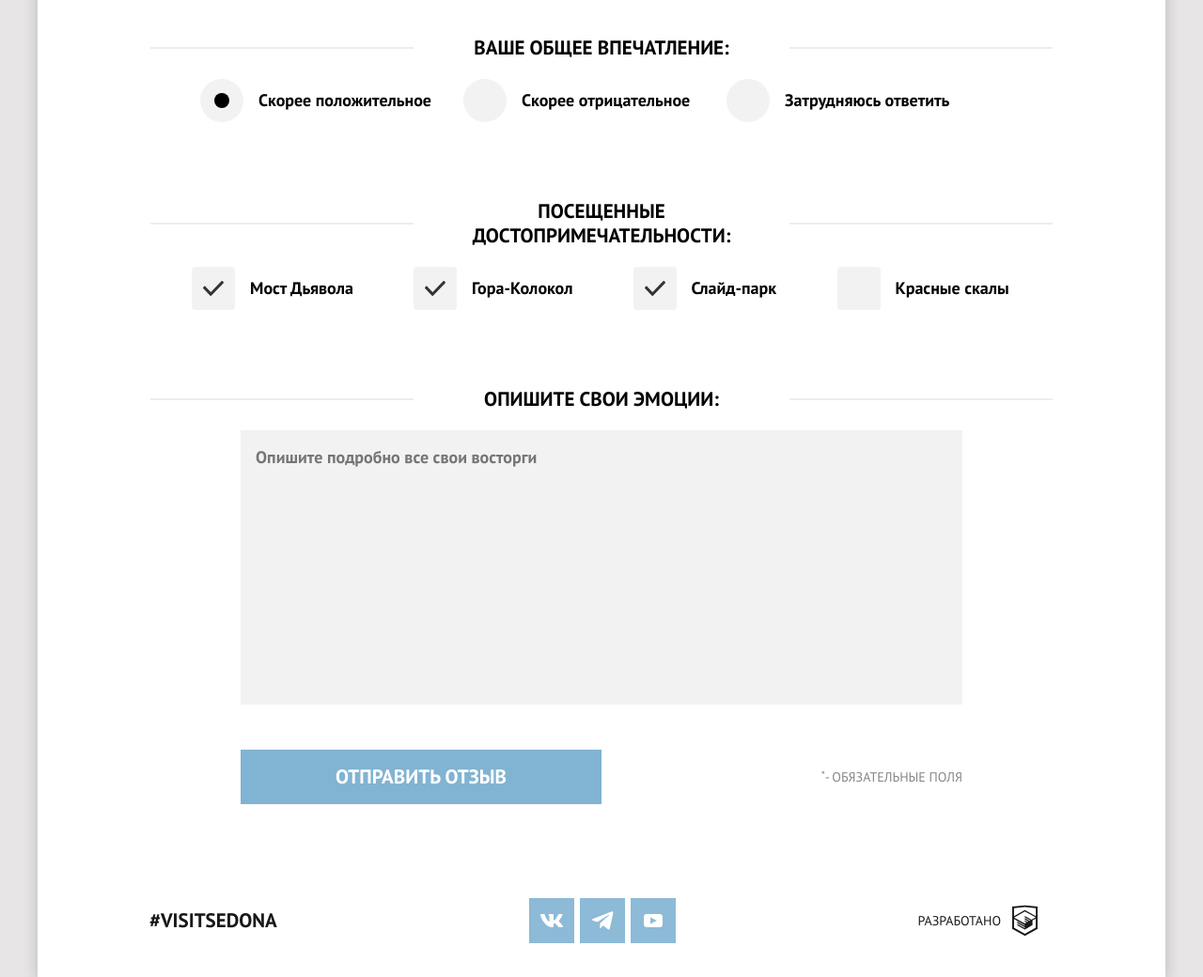
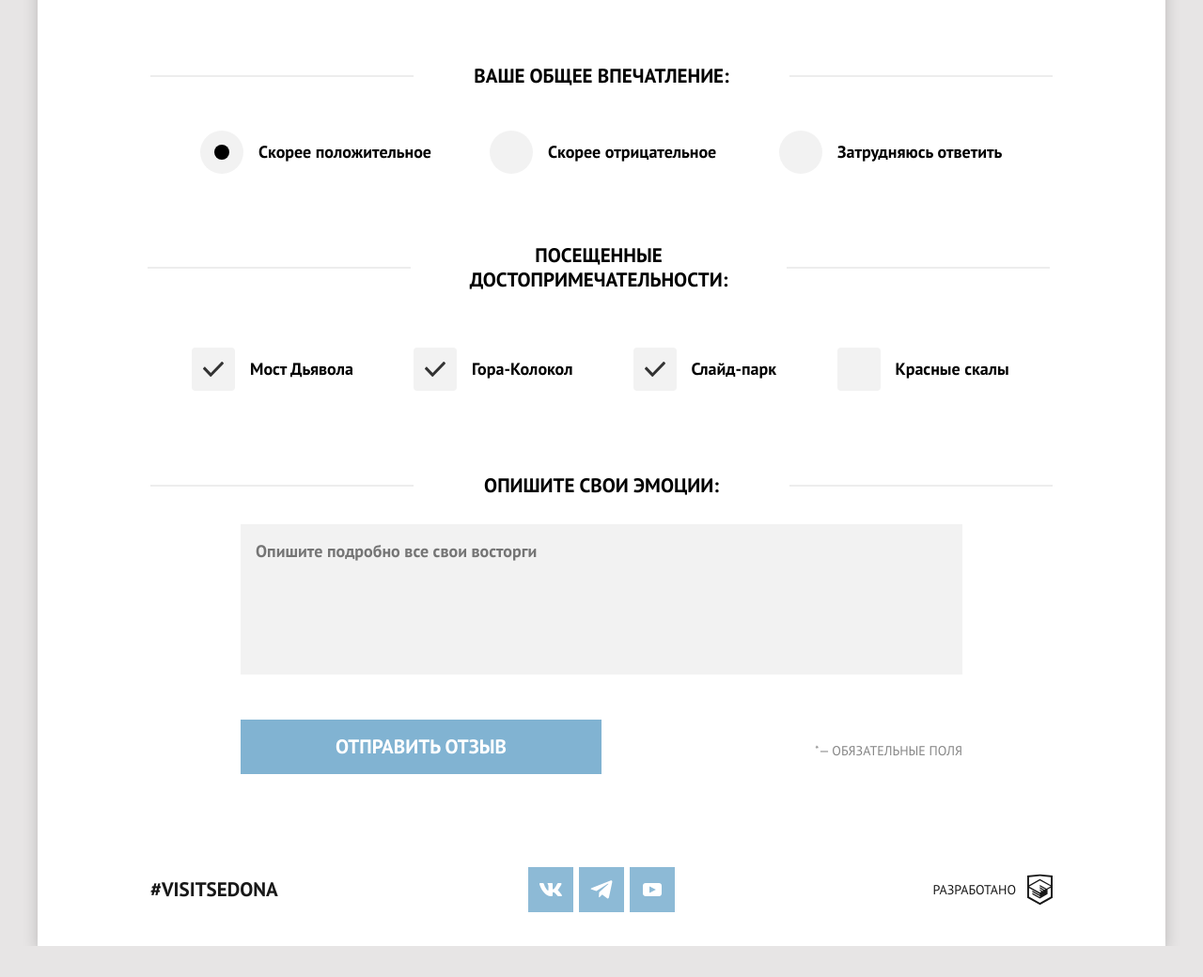
Before and after one commit to htmlacademy-adaptive/2043509-sedona-27, a website: page source/form.html in a window 1280 px wide. Shown: the part 965-2005 px from the top of the page at 94% size. After the commit the page ends 1972 px from the top, so only its background shows below. Drawn offline with nearby package versions, Linux system fonts and the light colour scheme; files that its build step writes are made by us from their sources; files whose address does not match are found by name.

Commit message:
Добавляет проверку по ПП все разрешения страницы формы.

```diff
--- a/source/form.html
+++ b/source/form.html
@@ -43,7 +43,7 @@
       </button>
     </nav>
   </header>
-  <main class="feedback-main">
+  <main>
     <div class="intro intro--not-index-page">
       <img class="intro__image intro__image--not-index-page" src="./img/content-images/sedona-feedback.svg"
         alt="Седона." width="229" height="39">
@@ -58,7 +58,7 @@
       <form class="feedback__form feedback-form" action="https://echo.htmlacademy.ru/" method="post">
         <div class="feedback-form__wrapper">
           <fieldset class="feedback-form__area feedback-form__area--about-user">
-            <legend class="feedback-form__legend">Представьтесь:</legend>
+            <legend class="feedback-form__legend feedback-form__legend--about-user">Представьтесь:</legend>
             <label class="feedback-form__label feedback-form__label--about-user" for="name">
               <span class="feedback-form__label-text">Имя<sup class="star-required">*</sup>:</span>
               <input class="feedback-form__input" type="text" name="name" id="name" placeholder="Имя" required></label>
@@ -84,7 +84,8 @@
           </fieldset>
         </div>
         <fieldset class="feedback-form__area feedback-form__area--impression">
-          <legend class="feedback-form__legend feedback-form__legend--decorated">Ваше Общее впечатление:</legend>
+          <legend class="feedback-form__legend feedback-form__legend--impression feedback-form__legend--decorated">Ваше
+            Общее впечатление:</legend>
           <label
             class="feedback-form__label feedback-form__label--impression feedback-form-control feedback-form-control--impression"
             for="positive">
@@ -108,7 +109,9 @@
           </label>
         </fieldset>
         <fieldset class="feedback-form__area feedback-form__area--visited-locations">
-          <legend class="feedback-form__legend feedback-form__legend--decorated">Посещенные достопримечательности:
+          <legend
+            class="feedback-form__legend feedback-form__legend--visited-locations feedback-form__legend--decorated">
+            Посещенные достопримечательности:
           </legend>
           <label
             class="feedback-form__label feedback-form__label--visited-locations feedback-form-control feedback-form-control--visited-locations"
@@ -156,21 +159,22 @@
           </label>
         </fieldset>
         <fieldset class="feedback-form__area feedback-form__area--emotions">
-          <legend class="feedback-form__legend feedback-form__legend--decorated">Опишите свои эмоции:</legend>
-          <textarea class="feedback-form__text-area" name="emotions" cols="30" rows="10"
+          <legend class="feedback-form__legend feedback-form__legend--emotions feedback-form__legend--decorated">Опишите
+            свои эмоции:</legend>
+          <textarea class="feedback-form__text-area" name="emotions" cols="30" rows="5"
             placeholder="Опишите подробно все свои восторги "></textarea>
         </fieldset>
         <div class="feedback-form__button-wrapper">
           <button class="feedback-form__button button" type="submit">Отправить отзыв</button>
-          <span class="feedback-form__info-text"><sup class="star-required">*</sup> - Обязательные поля</span>
+          <span class="feedback-form__info-text"><sup class="star-required">*</sup> &mdash; Обязательные поля</span>
         </div>
       </form>
     </section>
   </main>
   <footer class="main-footer">
-    <div class="main-footer__wrapper">
+    <div class="main-footer__wrapper main-footer__wrapper--form">
       <span class="main-footer__hashtag">#visitsedona</span>
-      <div class="main-footer__socials">
+      <div class="main-footer__socials main-footer__socials--form">
         <ul class="socials">
           <li class="socials__item">
             <a class="socials__link socials__link--vk" href="https://vk.com/htmlacademy" target="_blank"
--- a/source/sass/blocks/feedback-form.scss
+++ b/source/sass/blocks/feedback-form.scss
@@ -7,11 +7,11 @@
   padding-bottom: 24px;
 
   @include bootstrap.tablet {
-    padding: 51px 60px 64px;
+    padding: 51px 60px 24px;
   }
 
   @include bootstrap.desktop {
-    padding: 33px 120px 64px;
+    padding: 0 120px 64px;
   }
 }
 
@@ -127,6 +127,7 @@
 
     @include bootstrap.tablet {
       width: 648px;
+      padding-bottom: 48px;
     }
 
     @include bootstrap.desktop {
@@ -138,7 +139,7 @@
 
 .feedback-form__legend {
   display: block;
-  margin: 0 auto 30px;
+  margin: 0 auto 20px;
   padding: 24px 0 0;
   font-size: 18px;
   line-height: 26px;
@@ -147,22 +148,64 @@
   text-transform: uppercase;
   text-align: center;
   width: 280px;
+  position: relative;
 
   @include bootstrap.tablet {
     padding-top: 0;
-    transform: translateY(10px);
     font-size: 21px;
+    margin-bottom: 46px;
+  }
+}
+
+.feedback-form__legend--about-user {
+  @include bootstrap.tablet {
+    transform: translate(20px, 19px);
   }
 
-  &--user-contacts {
-    @include bootstrap.tablet {
-      text-align: left;
-    }
+  @include bootstrap.desktop {
+    transform: translate(32px, 19px);
+  }
+}
 
-    @include bootstrap.desktop {
-      text-align: center;
-      margin-left: 93px;
-    }
+.feedback-form__legend--user-contacts {
+  @include bootstrap.tablet {
+    transform: translate(-10px, 19px);
+  }
+
+  @include bootstrap.desktop {
+    transform: translate(0, 19px);
+  }
+}
+
+.feedback-form__legend--impression {
+  @include bootstrap.tablet {
+    margin-bottom: 29px;
+  }
+
+  @include bootstrap.desktop {
+    margin-bottom: 45px;
+  }
+}
+
+.feedback-form__legend--visited-locations {
+  @include bootstrap.tablet {
+    margin-bottom: 29px;
+  }
+
+  @include bootstrap.desktop {
+    margin-bottom: 61px;
+    transform: translate(-3px, 2px);
+  }
+}
+
+.feedback-form__legend--emotions {
+  @include bootstrap.tablet {
+    margin-bottom: 27px;
+  }
+
+  @include bootstrap.desktop {
+    margin-bottom: 44px;
+    transform: translate(0, 16px);
   }
 }
 
@@ -266,7 +309,11 @@
 
 .feedback-form__label--impression {
   @include bootstrap.tablet {
-    margin-bottom: 0;
+    margin: 0 28px 0 0;
+
+    &:nth-of-type(3n) {
+      margin-right: 0;
+    }
   }
 
   @include bootstrap.desktop {
@@ -338,7 +385,7 @@
 }
 
 .feedback-form__text-area {
-  padding: 16px;
+  padding: 16px 16px 4px;
   background-color: #f2f2f2;
   font-family: bootstrap.$font-name;
   font-size: 18px;
@@ -352,6 +399,7 @@
 
   @include bootstrap.tablet {
     min-width: 648px;
+    padding-bottom: 14px;
   }
 
   @include bootstrap.desktop {
@@ -378,9 +426,11 @@
 
 .feedback-form__button {
   width: 280px;
+  margin-bottom: 2px;
 
   @include bootstrap.tablet {
     width: 324px;
+    margin-bottom: 0;
   }
 
   @include bootstrap.desktop {
@@ -389,7 +439,13 @@
 }
 
 .feedback-form__info-text {
+  font-size: 12px;
   display: flex;
   color: rgba(51, 51, 51, 0.6);
   text-transform: uppercase;
+
+  @include bootstrap.tablet {
+    font-size: 14px;
+    padding-top: 9px;
+  }
 }
--- a/source/sass/blocks/feedback-heading.scss
+++ b/source/sass/blocks/feedback-heading.scss
@@ -15,11 +15,11 @@
   @include bootstrap.tablet {
     width: 100%;
     border: none;
-    padding: 115px 20px 33px;
+    padding: 64px 20px 33px;
   }
 
   @include bootstrap.desktop {
-    padding: 64px 20px 51px;
+    padding: 111px 20px 51px;
   }
 }
 
@@ -35,6 +35,11 @@
   @include bootstrap.tablet {
     font-size: 30px;
     max-width: 320px;
+    margin: 0 0 20px;
+  }
+
+  @include bootstrap.desktop {
+    margin: 0 0 34px;
   }
 }
 
--- a/source/sass/blocks/main-footer.scss
+++ b/source/sass/blocks/main-footer.scss
@@ -26,7 +26,8 @@
     padding: 36px 136px 36px 119px;
   }
 
-  &--catalog {
+  &--catalog,
+  &--form {
     padding: 29px 82px 23px;
 
     @include bootstrap.tablet {
@@ -34,7 +35,7 @@
     }
 
     @include bootstrap.desktop {
-      padding: 76px 120px 36px 120px;
+      padding: 35px 120px 36px 120px;
     }
   }
 }
@@ -62,7 +63,8 @@
     padding-left: 11px;
   }
 
-  &--catalog {
+  &--catalog,
+  &--form {
     @include bootstrap.tablet {
       padding: 0 8px 0 0;
     }
```
